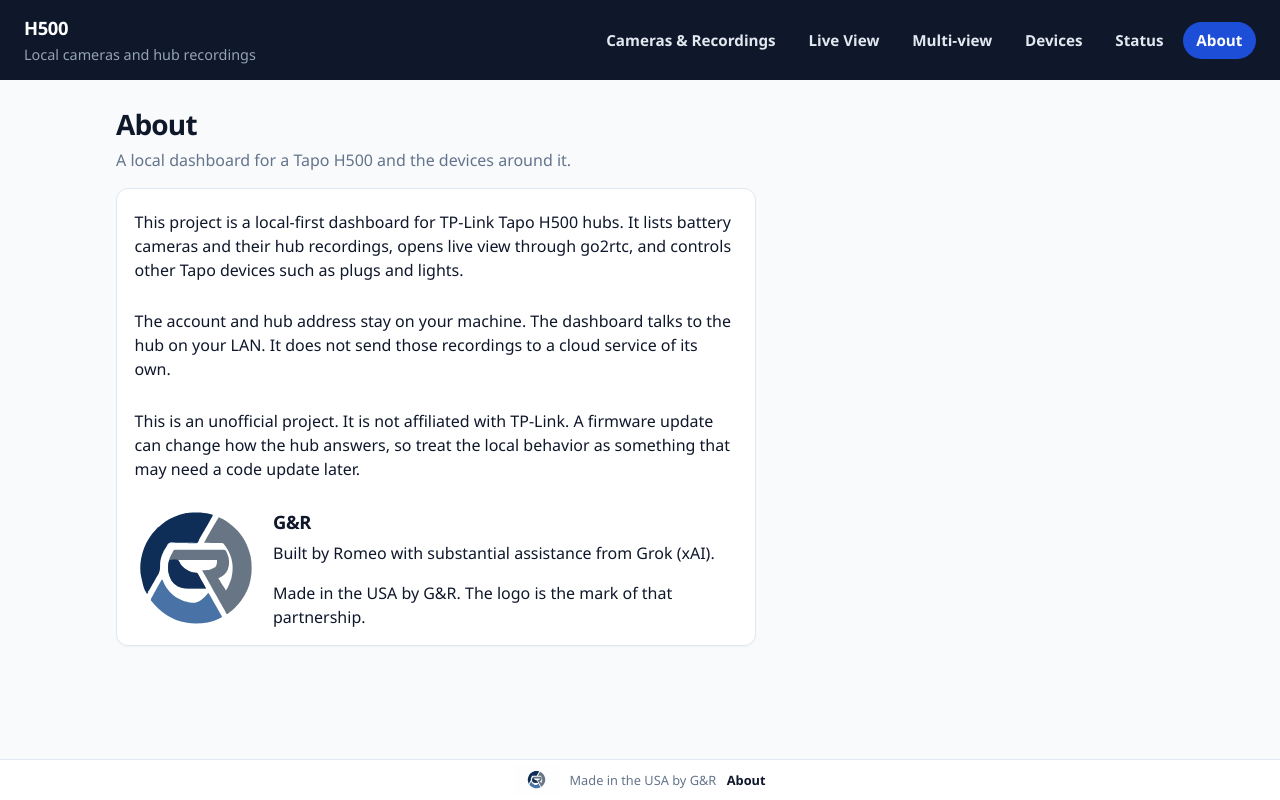
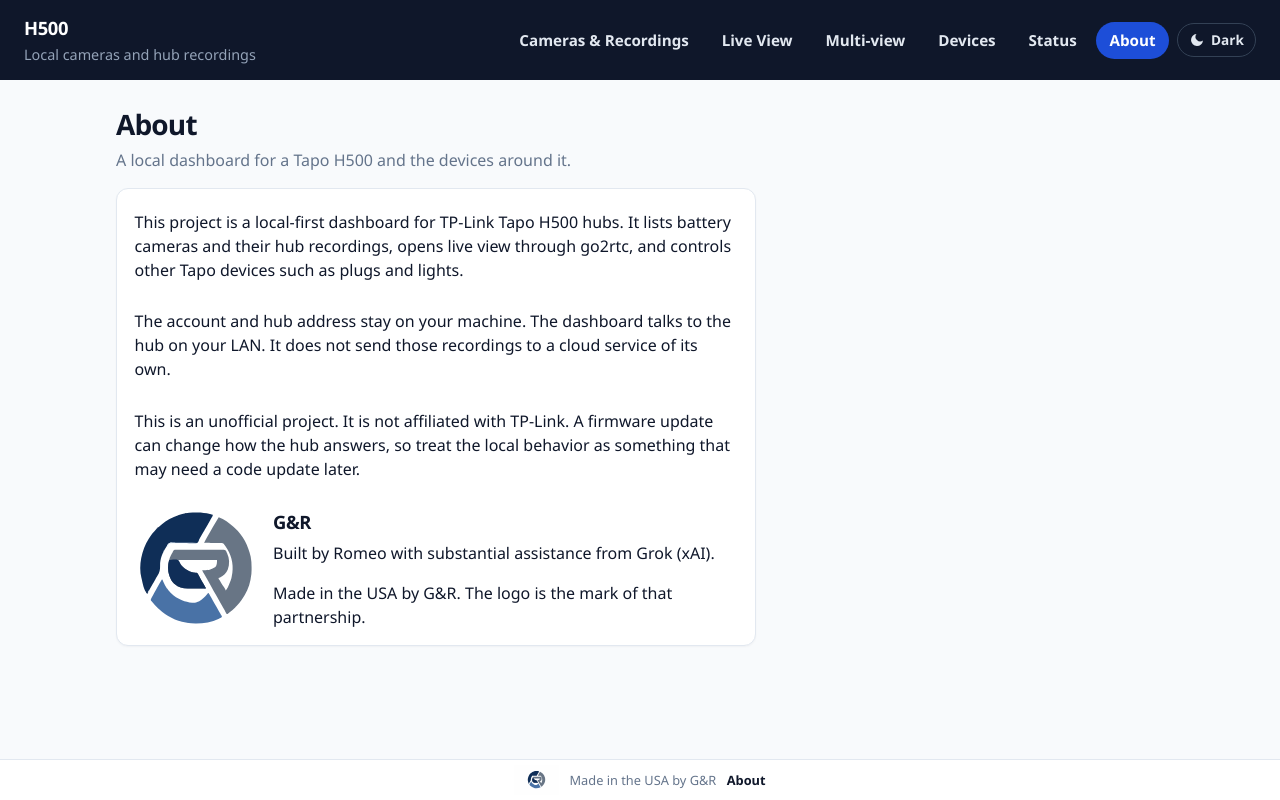
Before and after one commit to GitRomeoG2020/tapo-local, a FastAPI app: page /about in a window 1280 px wide. Run offline with FastAPI, Linux system fonts and the light colour scheme; some libraries are stand-ins or nearby versions.

Commit message:
Add a dark mode toggle to the navigation bar.

```diff
--- a/templates/base.html
+++ b/templates/base.html
@@ -5,6 +5,13 @@
   <meta name="viewport" content="width=device-width, initial-scale=1">
   <link rel="icon" href="/images/logo.svg" type="image/svg+xml">
   <title>{{ title }} · H500</title>
+  <script>
+    try {
+      if (localStorage.getItem("h500-theme") === "dark") {
+        document.documentElement.setAttribute("data-theme", "dark");
+      }
+    } catch (err) {}
+  </script>
   <style>
     :root {
       color-scheme: light;
@@ -14,9 +21,19 @@
       --paper: #ffffff;
       --page: #f8fafc;
       --navy: #0f172a;
+      --header: #0f172a;
+      --header-muted: #94a3b8;
+      --nav: #e2e8f0;
+      --hover-ink: #0f172a;
       --blue: #1d4ed8;
       --blue-hover: #1e40af;
+      --link: #1d4ed8;
+      --link-hover: #1e40af;
       --highlight: #dbeafe;
+      --hover-bg: #f8fbff;
+      --hover-line: #bfdbfe;
+      --thumb: #e2e8f0;
+      --shadow: rgba(15, 23, 42, 0.04);
       --online: #166534;
       --online-bg: #dcfce7;
       --online-dot: #16a34a;
@@ -53,17 +101,17 @@
       z-index: 10;
     }
     .brand a { color: white; text-decoration: none; font-size: 1.15rem; letter-spacing: -0.02em; }
-    header p { margin: 0.15rem 0 0; color: #94a3b8; font-size: 0.9rem; }
-    nav { display: flex; flex-wrap: wrap; gap: 0.35rem; }
+    header p { margin: 0.15rem 0 0; color: var(--header-muted); font-size: 0.9rem; }
+    nav { display: flex; flex-wrap: wrap; align-items: center; gap: 0.35rem; }
     nav a {
-      color: #e2e8f0;
+      color: var(--nav);
       text-decoration: none;
       padding: 0.45rem 0.85rem;
       border-radius: 999px;
       font-weight: 600;
       font-size: 0.95rem;
     }
-    nav a:hover { background: var(--highlight); color: var(--navy); }
+    nav a:hover { background: var(--highlight); color: var(--hover-ink); }
     nav a[aria-current="page"] { background: var(--blue); color: white; }
     nav a[aria-current="page"]:hover { background: var(--blue-hover); color: white; }
     main { max-width: 68rem; margin: 0 auto; padding: 1.75rem 1.25rem 2.75rem; flex: 1 0 auto; width: 100%; }
@@ -248,7 +300,28 @@
       color: var(--ink);
       border-color: var(--line);
     }
-    button.secondary:hover { background: var(--highlight); border-color: #bfdbfe; color: var(--navy); }
+    button.secondary:hover { background: var(--highlight); border-color: var(--hover-line); color: var(--hover-ink); }
+    button.theme-toggle {
+      gap: 0.35rem;
+      margin-left: 0.15rem;
+      min-height: 2.15rem;
+      padding: 0.35rem 0.7rem;
+      border-radius: 999px;
+      border: 1px solid #334155;
+      background: transparent;
+      color: #e2e8f0;
+      font-size: 0.85rem;
+      flex: 0 0 auto;
+    }
+    button.theme-toggle:hover {
+      background: #1e293b;
+      border-color: #64748b;
+      color: white;
+    }
+    .theme-icon { display: block; flex: 0 0 auto; }
+    .theme-icon-sun { display: none; }
+    html[data-theme="dark"] .theme-icon-moon { display: none; }
+    html[data-theme="dark"] .theme-icon-sun { display: block; }
     button:disabled { opacity: 0.7; cursor: progress; }
     ul.days { list-style: none; display: flex; flex-wrap: wrap; gap: 0.45rem; padding: 0; margin: 0.5rem 0 0.25rem; }
     ul.days a {
@@ -369,6 +442,16 @@
       <a href="/controls"{% if path == "/controls" %} aria-current="page"{% endif %}>Devices</a>
       <a href="/status"{% if path == "/status" %} aria-current="page"{% endif %}>Status</a>
       <a href="/about"{% if path == "/about" %} aria-current="page"{% endif %}>About</a>
+      <button type="button" id="theme-toggle" class="theme-toggle" aria-pressed="false" aria-label="Switch to dark theme">
+        <svg class="theme-icon theme-icon-moon" viewBox="0 0 24 24" width="16" height="16" aria-hidden="true">
+          <path fill="currentColor" d="M21 12.79A9 9 0 1 1 11.21 3 7 7 0 0 0 21 12.79z"/>
+        </svg>
+        <svg class="theme-icon theme-icon-sun" viewBox="0 0 24 24" width="16" height="16" aria-hidden="true">
+          <circle cx="12" cy="12" r="3.5" fill="currentColor"/>
+          <path fill="none" stroke="currentColor" stroke-width="2" stroke-linecap="round" d="M12 2.5v2.2M12 19.3v2.2M4.8 4.8l1.6 1.6M17.6 17.6l1.6 1.6M2.5 12h2.2M19.3 12h2.2M4.8 19.2l1.6-1.6M17.6 6.4l1.6-1.6"/>
+        </svg>
+        <span class="theme-label">Dark</span>
+      </button>
     </nav>
   </header>
   <main>
@@ -379,5 +462,31 @@
     <span>Made in the USA by G&amp;R</span>
     <a href="/about"{% if path == "/about" %} aria-current="page"{% endif %}>About</a>
   </footer>
+  <script>
+    (function () {
+      var key = "h500-theme";
+      var root = document.documentElement;
+      var button = document.getElementById("theme-toggle");
+      var label = button.querySelector(".theme-label");
+
+      function sync() {
+        var dark = root.getAttribute("data-theme") === "dark";
+        button.setAttribute("aria-pressed", dark ? "true" : "false");
+        button.setAttribute("aria-label", dark ? "Switch to light theme" : "Switch to dark theme");
+        label.textContent = dark ? "Light" : "Dark";
+      }
+
+      button.addEventListener("click", function () {
+        var next = root.getAttribute("data-theme") === "dark" ? "light" : "dark";
+        if (next === "dark") root.setAttribute("data-theme", "dark");
+        else root.removeAttribute("data-theme");
+        try {
+          localStorage.setItem(key, next);
+        } catch (err) {}
+        sync();
+      });
+      sync();
+    })();
+  </script>
 </body>
 </html>
```
Also changed, not shown: other parts of templates/base.html (+50 -15 lines).
